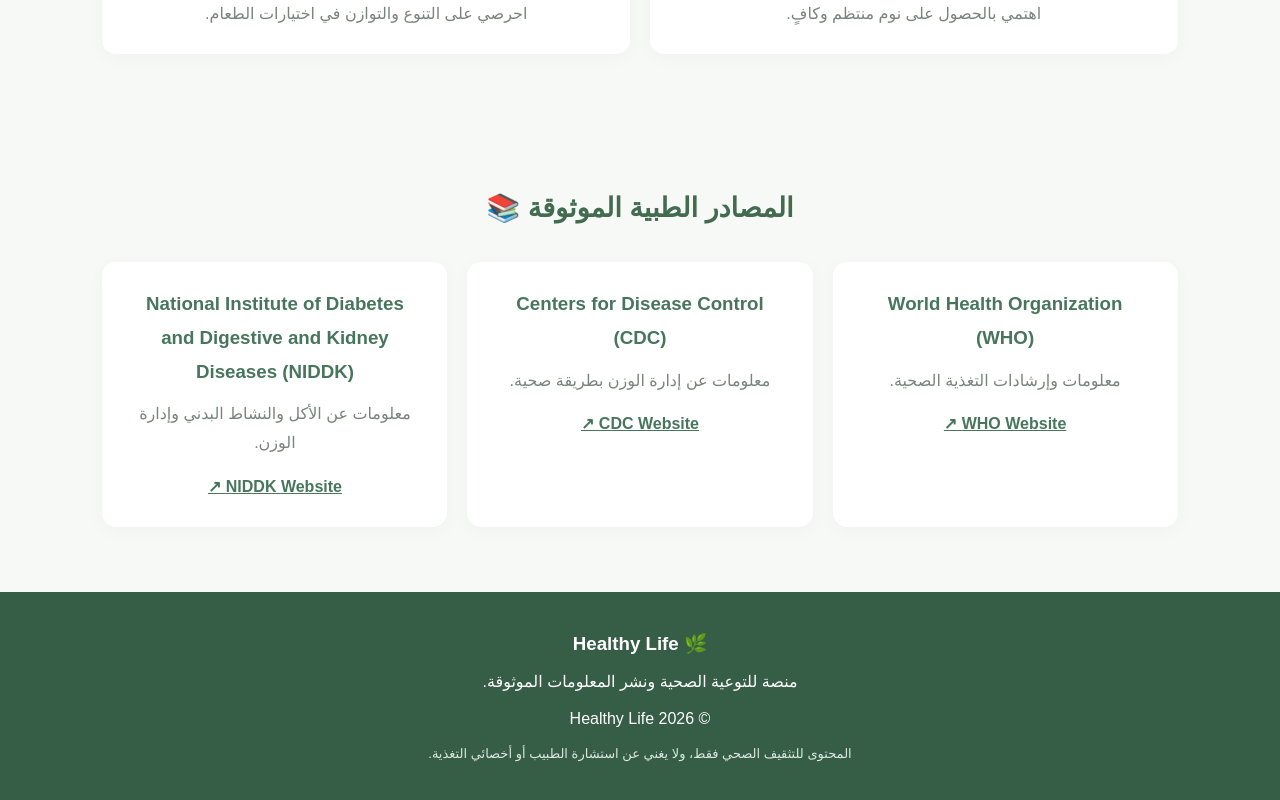
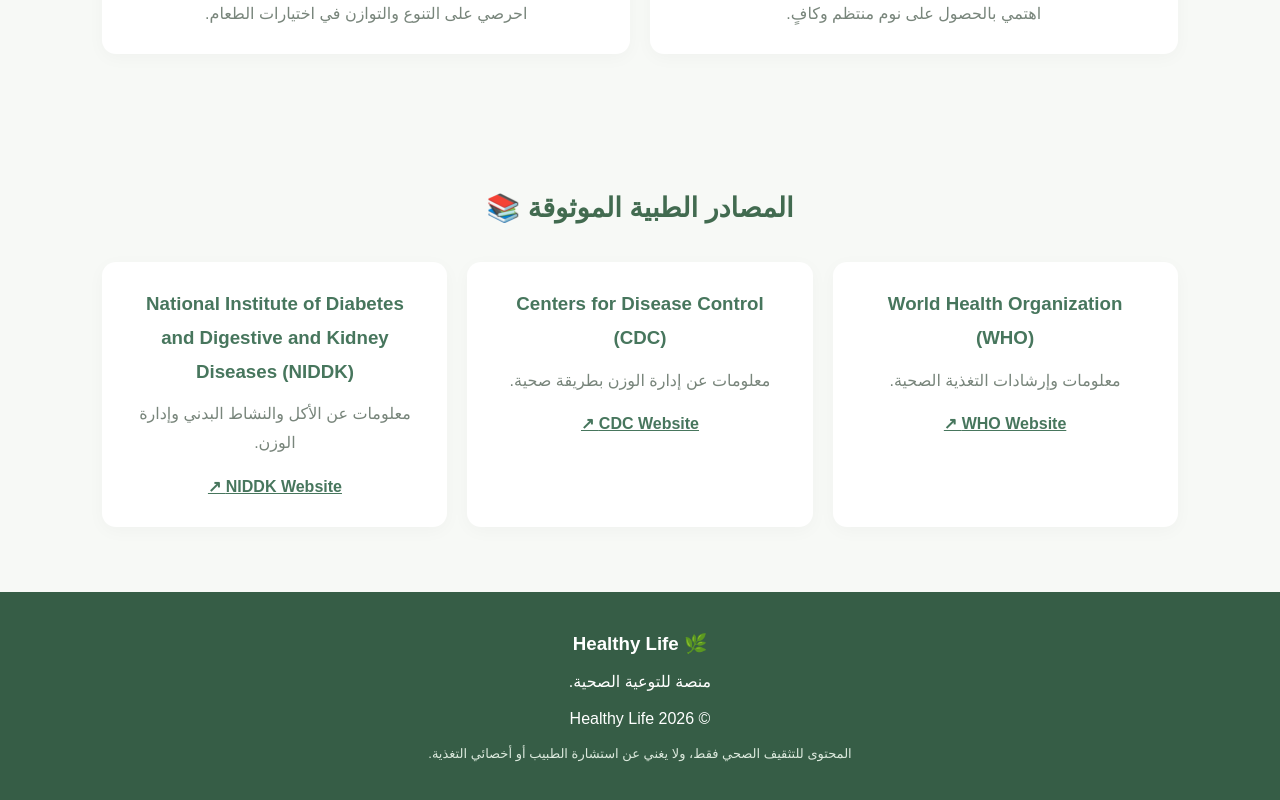
Before and after one commit to medomropl199419-hub/Healthy-Life-, a plain HTML site: page index.html in a window 1280 px wide. Shown: the part 2419-3219 px from the top of the page. Drawn offline with Linux system fonts and the light colour scheme.

Commit message:
index.html
Updated the health awareness message in Arabic to be more concise.

```diff
--- a/index.html
+++ b/index.html
@@ -200,7 +200,7 @@
     <h3>🌿 Healthy Life</h3>
     <p data-ar="منصة للتوعية الصحية ونشر المعلومات الموثوقة."
     data-en="A platform for health awareness and reliable information.">
-    منصة للتوعية الصحية ونشر المعلومات الموثوقة.
+    منصة للتوعية الصحية.
     </p>
     <p>© 2026 Healthy Life</p>
     <p class="disclaimer"
```
